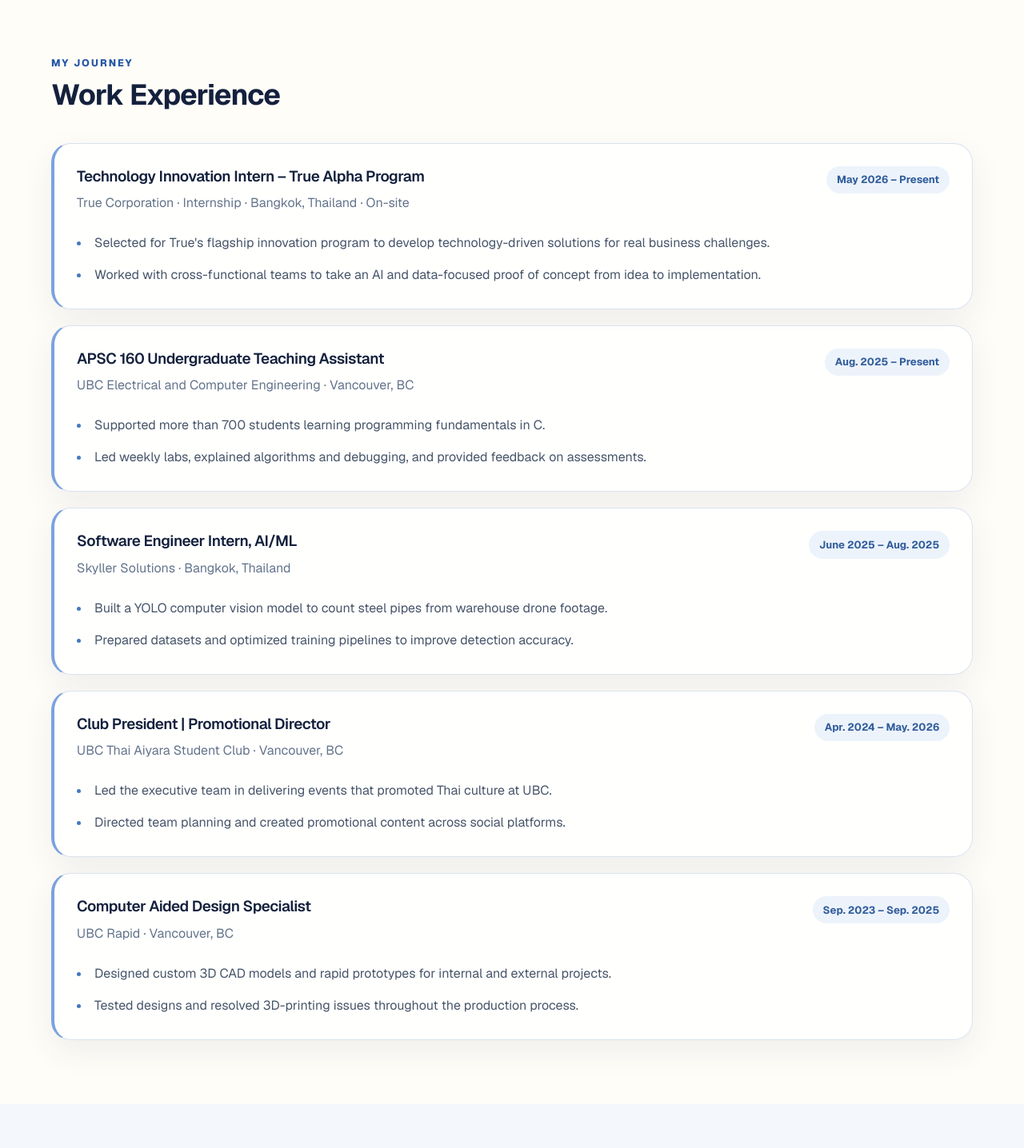
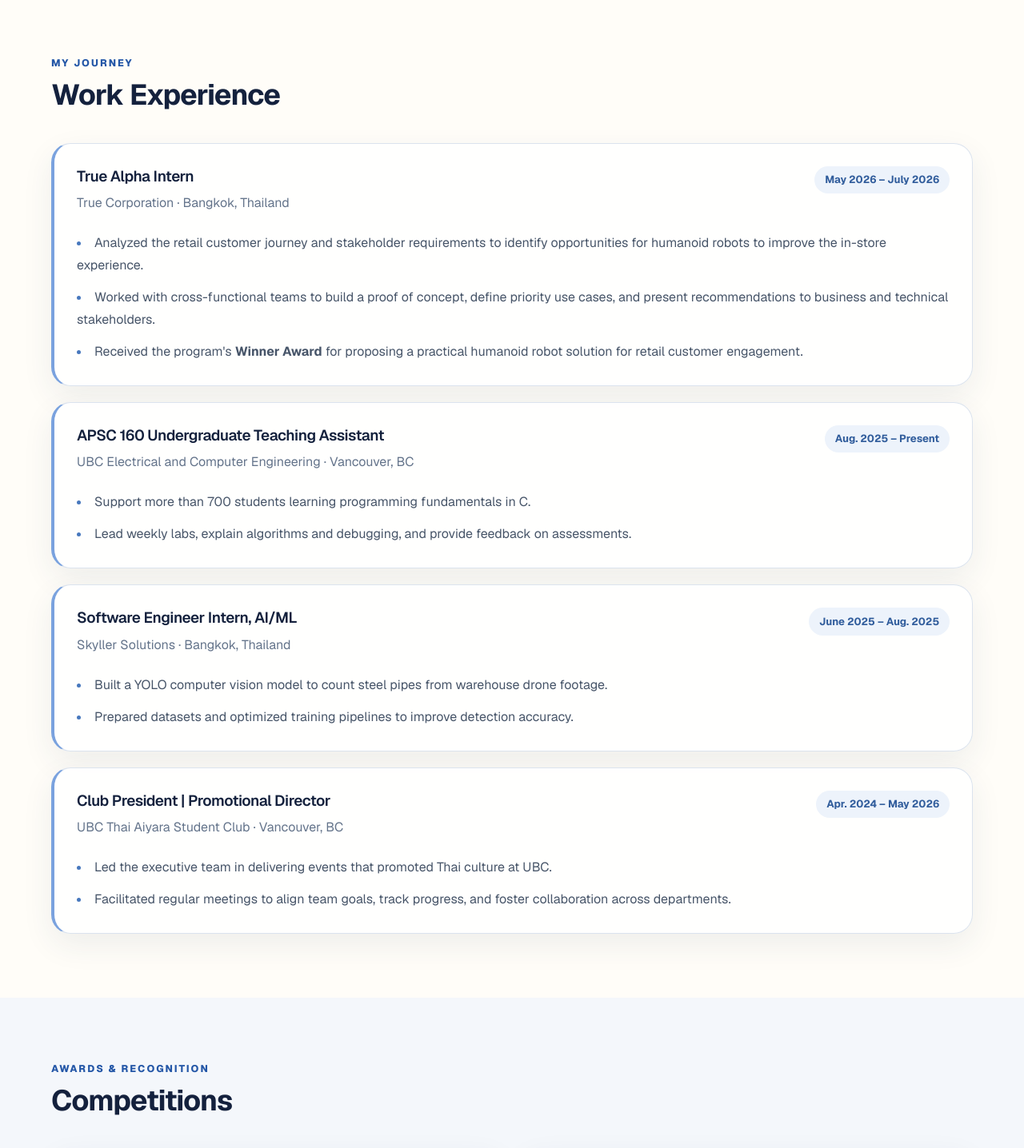
Before and after one commit to Warotpete/portfolio, a Next.js app: page / in a window 1280 px wide. Shown: the part 1330-2766 px from the top of the page at 80% size. Built offline with nearby package versions, Linux system fonts and the light colour scheme.

Commit message:
Add new projects and Competitions

```diff
--- a/app/components/navbar.tsx
+++ b/app/components/navbar.tsx
@@ -8,6 +8,7 @@
     { href: "#work-experience", label: "Experience" },
     { href: "#competitions",    label: "Competitions" },
     { href: "#projects",        label: "Projects"   },
+    { href: "#skills",          label: "Skills"     },
   ];
 
   return (
--- a/app/globals.css
+++ b/app/globals.css
@@ -1,4 +1,8 @@
 @import "tailwindcss";
+
+section[id] {
+  scroll-margin-top: 6rem;
+}
 
 html {
   scroll-behavior: smooth;
@@ -199,6 +203,42 @@
   box-shadow: 0 10px 28px rgba(42, 59, 86, 0.06);
 }
 
+.portfolio-shell #skills .grid > div {
+  border-top: 4px solid var(--skill-accent);
+}
+
+.portfolio-shell #skills .grid > div:nth-child(1) {
+  --skill-accent: #7c5cc4;
+  --skill-border: #cbbde9;
+  --skill-bg: #f1ecfa;
+  --skill-text: #4b2f8f;
+}
+
+.portfolio-shell #skills .grid > div:nth-child(2) {
+  --skill-accent: #2f6fc4;
+  --skill-border: #aac0df;
+  --skill-bg: #e6eef9;
+  --skill-text: #244c83;
+}
+
+.portfolio-shell #skills .grid > div:nth-child(3) {
+  --skill-accent: #1f9270;
+  --skill-border: #a8d8c6;
+  --skill-bg: #e5f5ef;
+  --skill-text: #17634c;
+}
+
+.portfolio-shell #skills .grid h3 {
+  color: var(--skill-text);
+}
+
+.portfolio-shell #skills .grid span {
+  border-color: var(--skill-border);
+  background: var(--skill-bg);
+  color: var(--skill-text);
+  font-weight: 650;
+}
+
 .portfolio-shell #projects article:hover img {
   transform: scale(1.035);
 }
--- a/app/layout.tsx
+++ b/app/layout.tsx
@@ -13,19 +13,22 @@
 });
 
 export const metadata: Metadata = {
+  metadataBase: new URL("https://warotpete.vercel.app"),
   title: "Warot Tharanamai | Computer Engineering & AI/ML",
   description: "Portfolio of Warot Tharanamai - Computer Engineering student at UBC specializing in machine learning, autonomous systems, and full-stack development.",
   openGraph: {
     title: "Warot Tharanamai | Computer Engineering & AI/ML",
     description: "Computer Engineering student at UBC. Building AI, robotics, and full-stack projects.",
     type: "website",
-    url: "https://warot-portfolio.com",
+    url: "/",
     siteName: "Warot Tharanamai",
+    images: [{ url: "/profile.jpeg", alt: "Warot Tharanamai" }],
   },
   twitter: {
     card: "summary_large_image",
     title: "Warot Tharanamai | Computer Engineering & AI/ML",
     description: "Computer Engineering student at UBC specializing in ML and autonomous systems.",
+    images: ["/profile.jpeg"],
   },
 };
 
--- a/app/page.tsx
+++ b/app/page.tsx
@@ -27,6 +27,9 @@
             <div className="mt-6 animate-fade-in-up" style={{ animationDelay: "0.2s" }}>
               <p className="max-w-2xl text-2xl font-medium leading-snug text-gray-100 md:text-3xl">
                 4th year Computer Engineering student @ UBC
+              </p>
+              <p className="mt-3 max-w-2xl text-lg text-gray-400">
+                Building AI solutions for real business problems · Graduating May 2027
               </p>
               <div className="mt-8 flex flex-wrap gap-4">
                 <a
@@ -104,16 +107,17 @@
             <article className="rounded-3xl border border-white/10 bg-white/5 p-8 shadow-xl shadow-black/10">
               <div className="flex flex-col md:flex-row md:justify-between md:items-start gap-4">
                 <div>
-                  <h3 className="text-2xl font-semibold">Technology Innovation Intern – True Alpha Program</h3>
-                  <p className="mt-2 text-gray-400">True Corporation · Internship · Bangkok, Thailand · On-site</p>
+                  <h3 className="text-2xl font-semibold">True Alpha Intern</h3>
+                  <p className="mt-2 text-gray-400">True Corporation · Bangkok, Thailand</p>
                 </div>
                 <div className="text-right">
-                  <p className="text-gray-400">May 2026 – Present</p>
+                  <p className="text-gray-400">May 2026 – July 2026</p>
                 </div>
               </div>
               <ul className="mt-6 space-y-3 list-disc list-inside text-gray-300">
-                <li>Selected for True&apos;s flagship innovation program to develop technology-driven solutions for real business challenges.</li>
-                <li>Worked with cross-functional teams to take an AI and data-focused proof of concept from idea to implementation.</li>
+                <li>Analyzed the retail customer journey and stakeholder requirements to identify opportunities for humanoid robots to improve the in-store experience.</li>
+                <li>Worked with cross-functional teams to build a proof of concept, define priority use cases, and present recommendations to business and technical stakeholders.</li>
+                <li>Received the program&apos;s <strong>Winner Award</strong> for proposing a practical humanoid robot solution for retail customer engagement.</li>
               </ul>
             </article>
             <article className="rounded-3xl border border-white/10 bg-white/5 p-8 shadow-xl shadow-black/10">
@@ -127,8 +131,8 @@
                 </div>
               </div>
               <ul className="mt-6 space-y-3 list-disc list-inside text-gray-300">
-                <li>Supported more than 700 students learning programming fundamentals in C.</li>
-                <li>Led weekly labs, explained algorithms and debugging, and provided feedback on assessments.</li>
+                <li>Support more than 700 students learning programming fundamentals in C.</li>
+                <li>Lead weekly labs, explain algorithms and debugging, and provide feedback on assessments.</li>
               </ul>
             </article>
 
@@ -155,28 +159,12 @@
                   <p className="mt-2 text-gray-400">UBC Thai Aiyara Student Club · Vancouver, BC</p>
                 </div>
                 <div className="text-right">
-                  <p className="text-gray-400">Apr. 2024 – May. 2026</p>
+                  <p className="text-gray-400">Apr. 2024 – May 2026</p>
                 </div>
               </div>
               <ul className="mt-6 space-y-3 list-disc list-inside text-gray-300">
                 <li>Led the executive team in delivering events that promoted Thai culture at UBC.</li>
-                <li>Directed team planning and created promotional content across social platforms.</li>
-              </ul>
-            </article>
-
-            <article className="rounded-3xl border border-white/10 bg-white/5 p-8 shadow-xl shadow-black/10">
-              <div className="flex flex-col md:flex-row md:justify-between md:items-start gap-4">
-                <div>
-                  <h3 className="text-2xl font-semibold">Computer Aided Design Specialist</h3>
-                  <p className="mt-2 text-gray-400">UBC Rapid · Vancouver, BC</p>
-                </div>
-                <div className="text-right">
-                  <p className="text-gray-400">Sep. 2023 – Sep. 2025</p>
-                </div>
-              </div>
-              <ul className="mt-6 space-y-3 list-disc list-inside text-gray-300">
-                <li>Designed custom 3D CAD models and rapid prototypes for internal and external projects.</li>
-                <li>Tested designs and resolved 3D-printing issues throughout the production process.</li>
+                <li>Facilitated regular meetings to align team goals, track progress, and foster collaboration across departments.</li>
               </ul>
             </article>
           </div>
@@ -211,17 +199,35 @@
 
             <article className="group overflow-hidden rounded-3xl border border-amber-300/20 bg-white/5 shadow-xl shadow-black/10 transition hover:-translate-y-1 hover:bg-white/[0.07]">
               <div className="relative h-56 overflow-hidden bg-gray-800">
+                <Image
+                  src="/true-innovation-launchpad-pitch.jpg"
+                  alt="Warot pitching Ripples at True Innovation Launchpad 2026"
+                  fill
+                  sizes="(min-width: 768px) 50vw, 100vw"
+                  className="object-cover object-[30%_center] transition duration-500 group-hover:scale-105"
+                />
+              </div>
+              <div className="p-7">
+                <div className="mb-4 flex flex-wrap items-center justify-between gap-3">
+                  <h3 className="text-2xl font-semibold">True Innovation Launchpad 2026</h3>
+                  <span className="rounded-full border border-amber-300 bg-amber-50 px-3 py-1 text-xs font-bold uppercase tracking-wider text-amber-700">Top 20 · 2026</span>
+                </div>
+                <p className="text-gray-300">Pitched Ripples, a smart bathroom system that detects falls and health risks for older adults, and was selected as one of the top 20 teams from 203 ideas by more than 945 participants from 37 universities. Hosted by True LAB, NIA, and ThaiHealth under the theme &ldquo;Healthy Longevity Tech for Super-Aged Society.&rdquo;</p>
+              </div>
+            </article>
+
+            <article className="group overflow-hidden rounded-3xl border border-amber-300/20 bg-white/5 shadow-xl shadow-black/10 transition hover:-translate-y-1 hover:bg-white/[0.07]">
+              <div className="relative h-56 overflow-hidden bg-gray-800">
                 <Image src="/salus.jpeg" alt="Salus Insurance at Botnoi HackFest 2023" fill className="object-cover transition duration-500 group-hover:scale-105" />
               </div>
               <div className="p-7">
                 <div className="mb-4 flex flex-wrap items-center justify-between gap-3">
                   <h3 className="text-2xl font-semibold">Botnoi HackFest</h3>
-                  <span className="rounded-full border border-amber-300 bg-amber-50 px-3 py-1 text-xs font-bold uppercase tracking-wider text-amber-700">Winner · 2026</span>
+                  <span className="rounded-full border border-amber-300 bg-amber-50 px-3 py-1 text-xs font-bold uppercase tracking-wider text-amber-700">Winner · 2023</span>
                 </div>
                 <p className="mb-5 text-gray-300">Built Salus Insurance and won first place against more than 500 teams, with a Streamlit app deployed on Heroku and integrated with Omne.</p>
                 <div className="flex flex-wrap gap-4">
                   <a href="https://github.com/Warotpete/Salus_Frontend" target="_blank" rel="noreferrer" className="font-medium text-blue-400 transition hover:text-blue-300">GitHub →</a>
-                  <a href="/Salus.pdf" target="_blank" rel="noreferrer" className="font-medium text-blue-400 transition hover:text-blue-300">View slides →</a>
                 </div>
               </div>
             </article>
@@ -237,6 +243,24 @@
           </div>
 
           <div className="grid gap-6 md:grid-cols-2">
+            {/* Multi-Agent Research Insights Tool */}
+            <article className="rounded-3xl border border-white/10 bg-white/5 p-6 shadow-xl shadow-black/10 hover:bg-white/10 transition">
+              <div className="relative h-48 rounded-lg mb-4 overflow-hidden flex-shrink-0 bg-gradient-to-br from-[#2457a7] to-[#7aa2de] flex items-center justify-center">
+                <p className="px-6 text-center text-2xl font-bold text-white">UBC Cloud Innovation Centre</p>
+              </div>
+              <h3 className="text-xl font-semibold mb-2">Multi-Agent Institutional Research Insights Tool</h3>
+              <p className="text-gray-300 mb-4">
+                In a team of 5, building a lightweight multi-agent AI platform on AWS that analyzes publications, grants, and patents to help UBC find research collaboration opportunities. Leading weekly client meetings and delivering a pricing estimate and roadmap for adoption.
+              </p>
+              <div className="flex flex-wrap gap-2 mb-4">
+                <span className="px-2 py-1 bg-blue-900/40 text-blue-200 text-xs rounded border border-blue-500/30">Python</span>
+                <span className="px-2 py-1 bg-blue-900/40 text-blue-200 text-xs rounded border border-blue-500/30">Amazon Bedrock</span>
+                <span className="px-2 py-1 bg-blue-900/40 text-blue-200 text-xs rounded border border-blue-500/30">MCP</span>
+                <span className="px-2 py-1 bg-blue-900/40 text-blue-200 text-xs rounded border border-blue-500/30">AWS CDK</span>
+              </div>
+              <p className="text-sm text-gray-400">2026 – Present · In progress</p>
+            </article>
+
             {/* Autonomous Driving Car */}
             <article className="rounded-3xl border border-white/10 bg-white/5 p-6 shadow-xl shadow-black/10 hover:bg-white/10 transition">
               <div className="relative h-48 rounded-lg mb-4 overflow-hidden flex-shrink-0 bg-gray-800">
@@ -272,15 +296,6 @@
                 >
                   View Report →
                 </a>
-                <a
-                  href="/autonomous_racing.pdf"
-                  target="_blank"
-                  rel="noreferrer"
-                  className="text-blue-400 hover:text-blue-300 font-medium transition"
-                >
-                  View Slides →
-                </a>
-
               </div>
             </article>
 
@@ -385,53 +400,41 @@
         </div>
       </section>
 
-    <section id="skills" className="hidden py-20 px-6 bg-[#08101f]" aria-hidden="true">
+      <section id="skills" className="py-20 px-6 bg-[#08101f]">
         <div className="max-w-6xl mx-auto">
           <div className="section-heading mb-10">
             <p className="section-kicker">What I work with</p>
-            <h2 className="text-3xl font-bold md:text-4xl">Skills &amp; Tech Stack</h2>
-            <p className="mt-3 text-gray-400">Languages, frameworks, tools, and platforms I use to bring ideas to life.</p>
+            <h2 className="text-3xl font-bold md:text-4xl">Skills</h2>
           </div>
 
-          <div className="grid gap-4 sm:grid-cols-2 lg:grid-cols-4">
+          <div className="grid gap-4 md:grid-cols-3">
             <div>
-              <h3 className="text-lg font-semibold mb-4 text-blue-400">Languages</h3>
+              <h3 className="text-lg font-semibold mb-4 text-blue-400">Business &amp; Analytics</h3>
               <div className="flex flex-wrap gap-2">
-                <span className="px-3 py-1 bg-blue-900/30 text-blue-300 text-sm rounded-full border border-blue-500/30">Python</span>
-                <span className="px-3 py-1 bg-blue-900/30 text-blue-300 text-sm rounded-full border border-blue-500/30">C</span>
-                <span className="px-3 py-1 bg-blue-900/30 text-blue-300 text-sm rounded-full border border-blue-500/30">Java</span>
-                <span className="px-3 py-1 bg-blue-900/30 text-blue-300 text-sm rounded-full border border-blue-500/30">JavaScript</span>
-                <span className="px-3 py-1 bg-blue-900/30 text-blue-300 text-sm rounded-full border border-blue-500/30">TypeScript</span>
+                <span className="px-3 py-1 bg-purple-900/30 text-purple-300 text-sm rounded-full border border-purple-500/30">Market research</span>
+                <span className="px-3 py-1 bg-purple-900/30 text-purple-300 text-sm rounded-full border border-purple-500/30">Consumer insights</span>
+                <span className="px-3 py-1 bg-purple-900/30 text-purple-300 text-sm rounded-full border border-purple-500/30">Data analysis</span>
+                <span className="px-3 py-1 bg-purple-900/30 text-purple-300 text-sm rounded-full border border-purple-500/30">Strategic problem-solving</span>
               </div>
             </div>
 
             <div>
-              <h3 className="text-lg font-semibold mb-4 text-blue-400">AI/ML</h3>
+              <h3 className="text-lg font-semibold mb-4 text-blue-400">Technical</h3>
               <div className="flex flex-wrap gap-2">
-                <span className="px-3 py-1 bg-purple-900/30 text-purple-300 text-sm rounded-full border border-purple-500/30">TensorFlow</span>
-                <span className="px-3 py-1 bg-purple-900/30 text-purple-300 text-sm rounded-full border border-purple-500/30">Scikit-learn</span>
-                <span className="px-3 py-1 bg-purple-900/30 text-purple-300 text-sm rounded-full border border-purple-500/30">YOLO</span>
-                <span className="px-3 py-1 bg-purple-900/30 text-purple-300 text-sm rounded-full border border-purple-500/30">LiDAR</span>
+                <span className="px-3 py-1 bg-blue-900/30 text-blue-300 text-sm rounded-full border border-blue-500/30">Python</span>
+                <span className="px-3 py-1 bg-blue-900/30 text-blue-300 text-sm rounded-full border border-blue-500/30">SQL</span>
+                <span className="px-3 py-1 bg-blue-900/30 text-blue-300 text-sm rounded-full border border-blue-500/30">Excel</span>
+                <span className="px-3 py-1 bg-blue-900/30 text-blue-300 text-sm rounded-full border border-blue-500/30">PowerPoint</span>
+                <span className="px-3 py-1 bg-blue-900/30 text-blue-300 text-sm rounded-full border border-blue-500/30">Scikit-learn</span>
+                <span className="px-3 py-1 bg-blue-900/30 text-blue-300 text-sm rounded-full border border-blue-500/30">Git</span>
               </div>
             </div>
 
             <div>
-              <h3 className="text-lg font-semibold mb-4 text-blue-400">Frameworks</h3>
+              <h3 className="text-lg font-semibold mb-4 text-blue-400">Languages</h3>
               <div className="flex flex-wrap gap-2">
-                <span className="px-3 py-1 bg-green-900/30 text-green-300 text-sm rounded-full border border-green-500/30">React</span>
-                <span className="px-3 py-1 bg-green-900/30 text-green-300 text-sm rounded-full border border-green-500/30">Next.js</span>
-                <span className="px-3 py-1 bg-green-900/30 text-green-300 text-sm rounded-full border border-green-500/30">Streamlit</span>
-                <span className="px-3 py-1 bg-green-900/30 text-green-300 text-sm rounded-full border border-green-500/30">ROS2</span>
-              </div>
-            </div>
-
-            <div>
-              <h3 className="text-lg font-semibold mb-4 text-blue-400">Tools & Platforms</h3>
-              <div className="flex flex-wrap gap-2">
-                <span className="px-3 py-1 bg-yellow-900/30 text-yellow-300 text-sm rounded-full border border-yellow-500/30">Git</span>
-                <span className="px-3 py-1 bg-yellow-900/30 text-yellow-300 text-sm rounded-full border border-yellow-500/30">Docker</span>
-                <span className="px-3 py-1 bg-yellow-900/30 text-yellow-300 text-sm rounded-full border border-yellow-500/30">Heroku</span>
-                <span className="px-3 py-1 bg-yellow-900/30 text-yellow-300 text-sm rounded-full border border-yellow-500/30">AWS</span>
+                <span className="px-3 py-1 bg-green-900/30 text-green-300 text-sm rounded-full border border-green-500/30">Thai (Native)</span>
+                <span className="px-3 py-1 bg-green-900/30 text-green-300 text-sm rounded-full border border-green-500/30">English (Professional)</span>
               </div>
             </div>
           </div>
@@ -443,12 +446,12 @@
           <p className="section-kicker">Contact</p>
           <h2 className="mb-5 text-3xl font-bold md:text-4xl">Feel free to reach out</h2>
           <p className="text-lg text-gray-300 mb-12">
-            I'm always open to discussing new projects, opportunities, and ideas. Feel free to reach out!
+            I&apos;m always open to discussing new projects, opportunities, and ideas. Feel free to reach out!
           </p>
 
           <div className="flex justify-center gap-4 mb-12">
             <a
-              href="mailto:warot.tharan@gmail.com"
+              href="mailto:warotpete@gmail.com"
               aria-label="Send email"
               className="w-16 h-16 flex items-center justify-center rounded-xl bg-blue-500 hover:bg-blue-600 transition"
             >
```
Also changed, not shown: app/projects/page.tsx (+9 -1 lines), public/true-innovation-launchpad-pitch.jpg (added), 1 other file (tests, documents, lock files or other folders).
